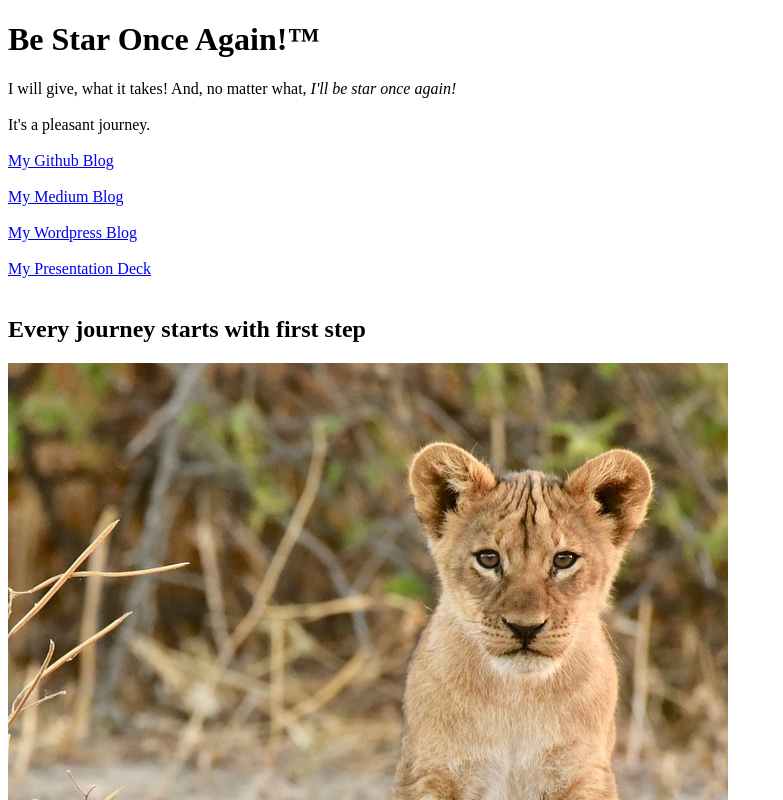
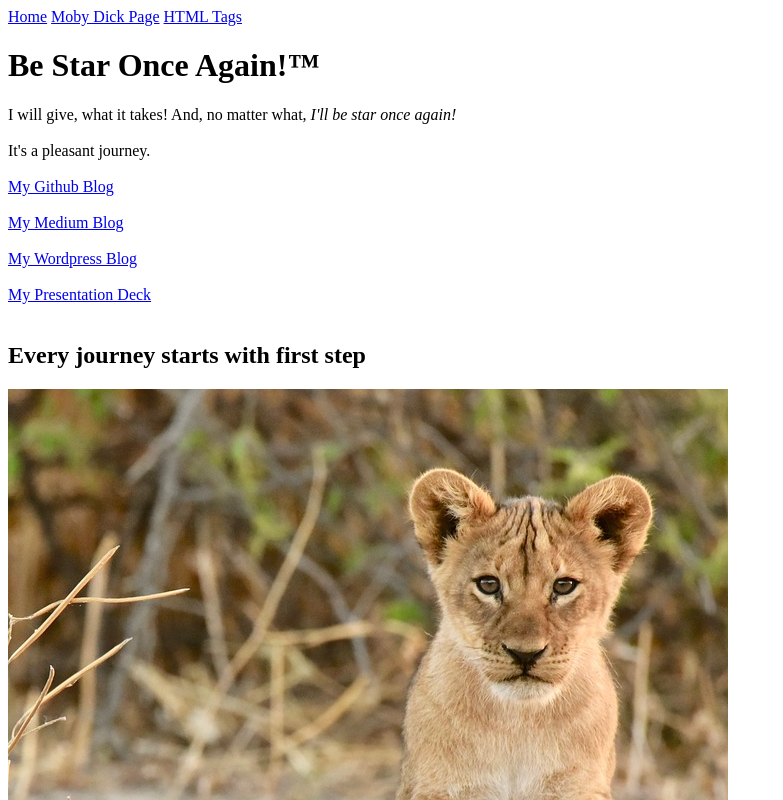
Before and after one commit to indyarocks/basic-ui, a plain HTML site: page index.html in a window 1280 px wide. Shown: the top 800 px of the page, without its empty margins (0-783 px from the left). Drawn offline with Linux system fonts and the light colour scheme.

Commit message:
Navigation menu

```diff
--- a/index.html
+++ b/index.html
@@ -8,6 +8,11 @@
     <title>Be Star Once Again!™</title>
 </head>
 <body>
+    <div>
+        <a href="index.html">Home</a>
+        <a href="moby_dick.html">Moby Dick Page</a>
+        <a href="tags.html">HTML Tags</a>
+    </div>
     <h1>Be Star Once Again!™</h1>
     <p>
         I will give, what it takes! And, no matter what, <em>I'll be star once again!</em><br><br>
```
Also changed, not shown: foo.html (deleted, +0 -14 lines), moby_dick.html (+5 -0 lines), tags.html (+5 -0 lines).
